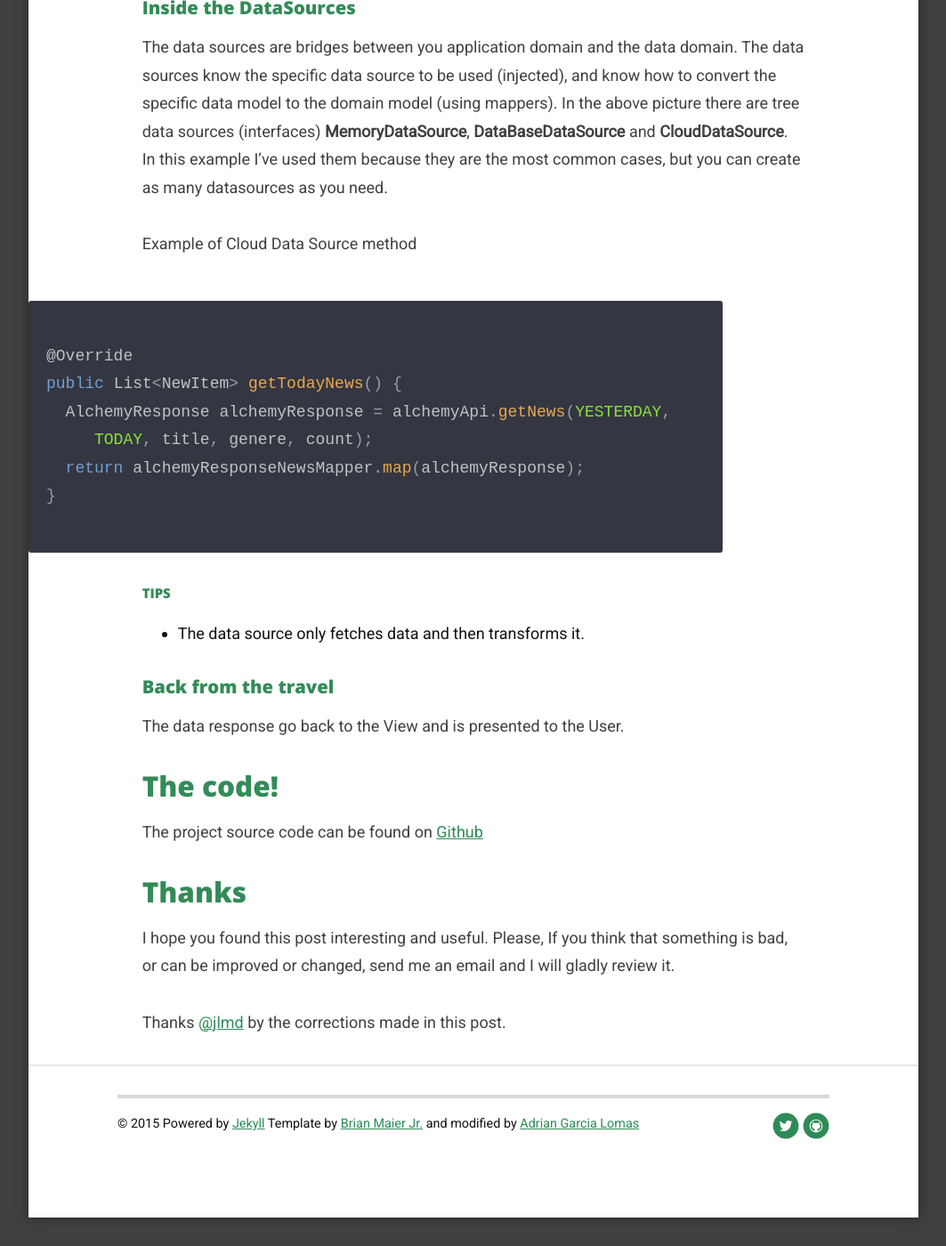
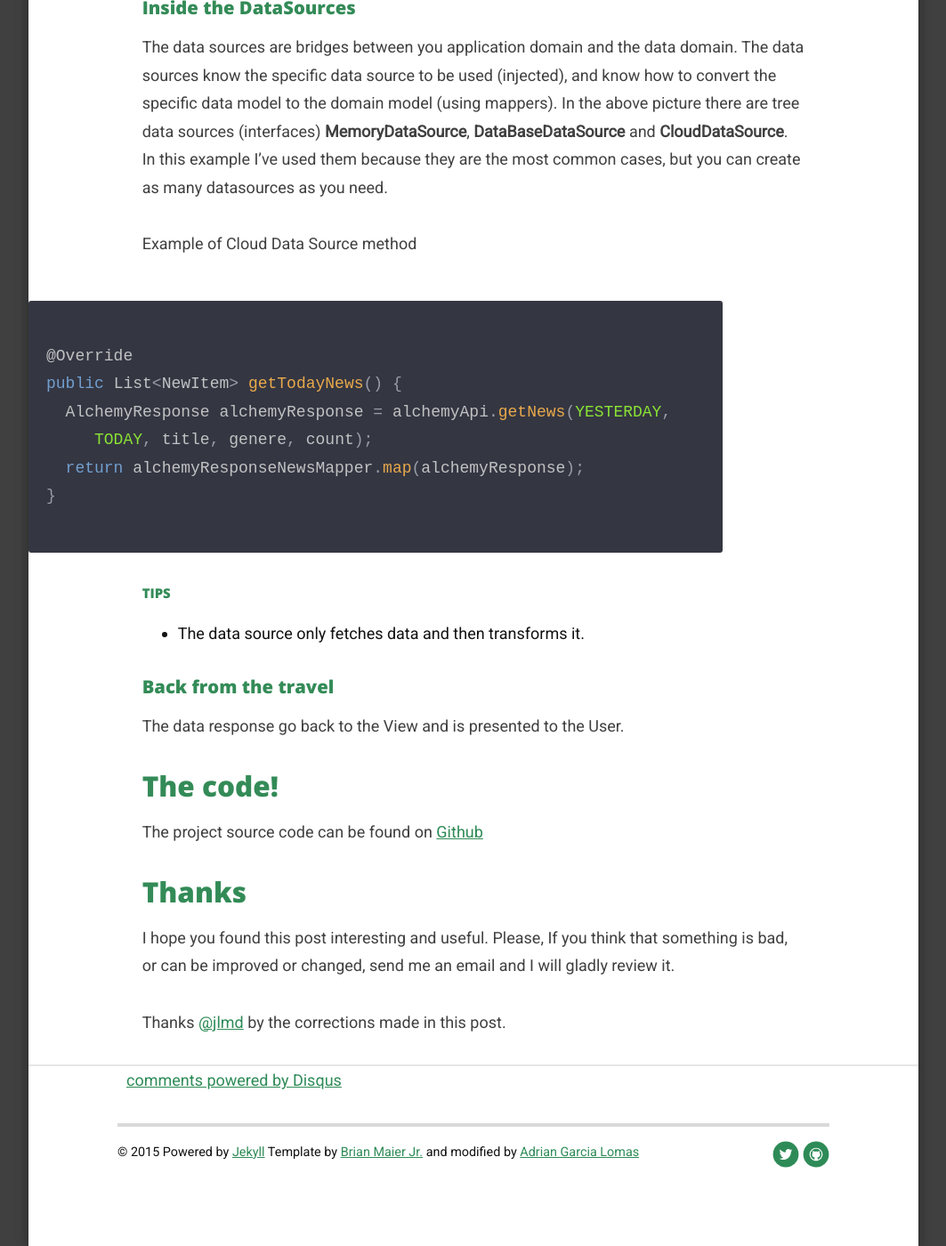
Before and after one commit to glomadrian/glomadrian.github.com, a Jekyll site: the page built from _posts/2015-09-28-multiple-data-sources-and-caching.markdown, in a window 1280 px wide and 1400 px high, scrolled down 7085 px. Shown: the whole window at 89% size, without its empty margins (108-1171 px from the left). Built offline with Jekyll 4.4.1, drawn with Linux system fonts in a browser that asks for light colours; nearby versions of some CDN libraries; Markdown is read by kramdown in place of the engine named in the settings; comment, search, counter and statistics services are not loaded; before the commit the page ends 8453 px from its top, so only the background shows below that.

Commit message:
added commnents to blog

```diff
--- /dev/null
+++ b/_includes/comments.html
@@ -0,0 +1,18 @@
+{% if page.comments %}
+<!-- Add Disqus comments. -->
+<div id="disqus_thread"></div>
+<script type="text/javascript">
+  /* * * CONFIGURATION VARIABLES: EDIT BEFORE PASTING INTO YOUR WEBPAGE * * */
+  var disqus_shortname = 'glomadrian'; // required: replace example with your forum shortname
+  var disqus_identifier = "{{ site.disqusid }}{{ page.url | replace:'index.html','' }}";
+
+  /* * * DON'T EDIT BELOW THIS LINE * * */
+  (function() {
+    var dsq = document.createElement('script'); dsq.type = 'text/javascript'; dsq.async = true;
+    dsq.src = '//' + disqus_shortname + '.disqus.com/embed.js';
+    (document.getElementsByTagName('head')[0] || document.getElementsByTagName('body')[0]).appendChild(dsq);
+  })();
+</script>
+<noscript>Please enable JavaScript to view the <a href="http://disqus.com/?ref_noscript">comments powered by Disqus.</a></noscript>
+<a href="http://disqus.com" class="dsq-brlink">comments powered by <span class="logo-disqus">Disqus</span></a>
+{% endif %}
--- a/_layouts/default.html
+++ b/_layouts/default.html
@@ -15,7 +15,9 @@
          {{ content }}
       </div>
    </div><!-- end .content -->
-
+   <div id="comments">
+     {% include comments.html %}
+  </div>
    {% include footer.html %}
    {% include scripts.html %}
  </div>
--- a/_posts/2015-09-28-multiple-data-sources-and-caching.markdown
+++ b/_posts/2015-09-28-multiple-data-sources-and-caching.markdown
@@ -2,6 +2,7 @@
 layout: post
 title:  "Multiple data sources and caching"
 date:   2015-09-3
+comments: true
 ---
 
 Before you star reading this post, I assume you have knowledge about:
--- a/assets/css/style.css
+++ b/assets/css/style.css
@@ -1330,6 +1330,12 @@ nav {
     box-shadow: 0px 0px 12px 1px rgba(0, 0, 0, 0.35);
 }
 
+#comments {
+  max-width: 1000px;
+  width: 78%;
+  margin: 0 auto;
+}
+
 @media only screen and (max-device-width: 480px) {
     .logo a{
       color: #FFFFFF;
@@ -1345,8 +1351,11 @@ nav {
 @media (max-width: 50.25em) {
     .highlight {
     width: 100%;
-
-}
+    }
+    comments {
+      max-width: 1000px;
+      margin: 0 auto;
+    }
 }
 
 }
```
